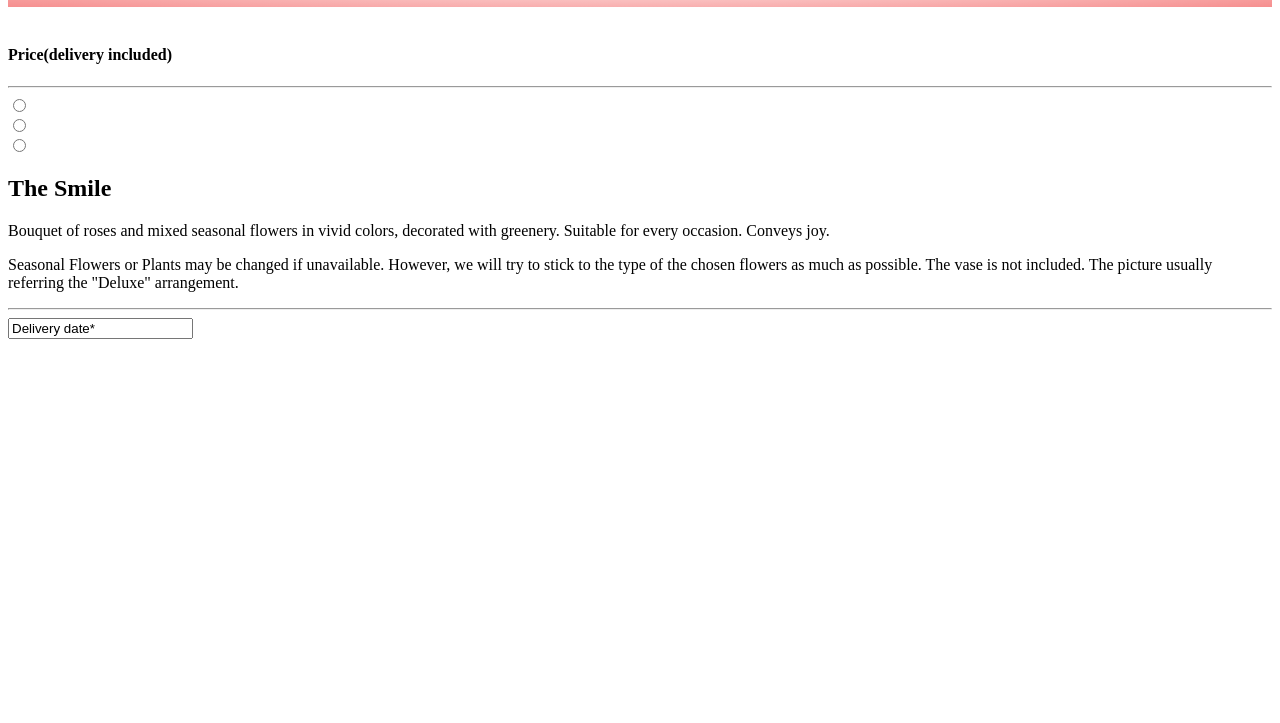
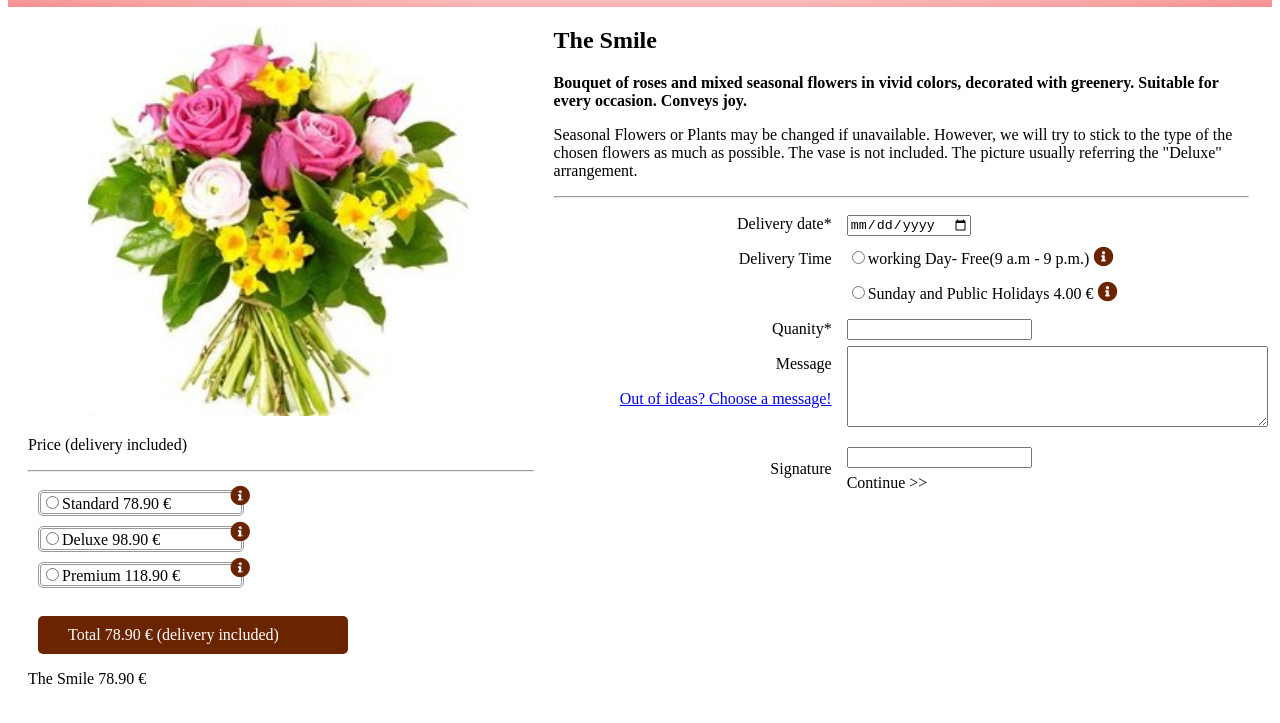
Before and after one commit to hansikaherath/EUROFLORA-shopping-website, a plain HTML site: page thesmile.html in a window 1280 px wide. Shown: the part 71-794 px from the top of the page. Drawn offline with Linux system fonts and the light colour scheme.

Commit message:
thesmile processing

```diff
--- a/css/indexstyle.css
+++ b/css/indexstyle.css
@@ -124,6 +124,7 @@ nav ul li i.fas {
   color: brown;
   font-weight: 300;
   padding-left: 10px;
+  text-decoration: none;
 }
 .exclamation {
   padding-left: 10px;
--- a/css/thesmilestyle.css
+++ b/css/thesmilestyle.css
@@ -31,3 +31,45 @@ nav ul li i.fas {
   border: none;
   color: brown;
 }
+.column1 {
+  float: left;
+  width: 40%;
+  padding: 20px;
+  height: 300px;
+}
+.column1 img {
+  padding-left: 60px;
+  width: 380px;
+  height: auto;
+}
+.column2 {
+  float: left;
+  width: 55%;
+  padding-right: 10px;
+  height: 300px;
+}
+
+/* Clear floats after the columns */
+.row:after {
+  content: "";
+  display: table;
+  clear: both;
+}
+
+.priceTag {
+  border-top: 3px double #999;
+  border-right: 3px double #999;
+  border-bottom: 3px double #999;
+  border-left: 3px double #999;
+  margin: 10px;
+  width: 200px;
+  border-radius: 5px;
+}
+
+.brownBox {
+  background-color: #6a2500;
+  padding: 10px 30px;
+  color: #ffffff;
+  border-radius: 5px;
+  margin: 10px;
+}
--- a/thesmile.html
+++ b/thesmile.html
@@ -3,7 +3,7 @@
 <html lang="en" xmlns="http://www.w3.org/1999/xhtml">
   <head>
     <meta charset="utf-8" />
-    <link rel="stylesheet" href="css\chatstyle.css" />
+    <link rel="stylesheet" href="css\thesmilestyle.css" />
     <title>The Smile | EUROFLORA</title>
     <link
       rel="stylesheet"
@@ -53,41 +53,114 @@
         </div>
       </div>
     </header>
-    <section>
-      <img src="" />
-    </section>
-    <section>
-      <h4>Price(delivery included)</h4>
+
+    <div class="row">
+      <div class="column1">
+        <img src="images/the smile.jpg" alt="" />
+        <p>Price (delivery included)</p>
         <hr />
-      <form action="">
-        <input
-          id="Radio1"
-          type="radio"
-          value="Strandard 78.90"
-          placeholder="fdfgs"
-        /><br />
-        <input id="Radio1" type="radio" value="Delux 98.90" /><br />
-        <input id="Radio1" type="radio" /><br />
-      </form>
-    </section>
-    <section>
+        <div style="width: 40%; float: left">
+          <div class="priceTag">
+            <input type="radio" name="price" value="standard" />Standard 78.90 €
+          </div>
+          <div class="priceTag">
+            <input type="radio" name="price" value="deluxe" />Deluxe 98.90 €
+          </div>
+          <div class="priceTag">
+            <input type="radio" name="price" value="Premium" />Premium 118.90 €
+          </div>
+        </div>
+        <div style="line-height: 36px">
+          <i
+            class="fa fa-info-circle"
+            style="font-size: 20px; color: #6a2500"
+          ></i
+          ><br />
+          <i
+            class="fa fa-info-circle"
+            style="font-size: 20px; color: #6a2500"
+          ></i
+          ><br />
+          <i
+            class="fa fa-info-circle"
+            style="font-size: 20px; color: #6a2500"
+          ></i
+          ><br />
+        </div>
+
+        <br />
+        <div class="brownBox" style="width: 250px">
+          Total 78.90 € (delivery included)
+        </div>
+        <p>The Smile 78.90 €</p>
+      </div>
+
+      <div class="column2">
         <h2>The Smile</h2>
-      <p class="para2">
-        Bouquet of roses and mixed seasonal flowers in vivid colors, decorated
-        with greenery. Suitable for every occasion. Conveys joy.
+        <p>
+          <b
+            >Bouquet of roses and mixed seasonal flowers in vivid colors,
+            decorated with greenery. Suitable for every occasion. Conveys
+            joy.</b
+          >
         </p>
-      <p class="para3">
+        <p>
           Seasonal Flowers or Plants may be changed if unavailable. However, we
-        will try to stick to the type of the chosen flowers as much as possible.
-        The vase is not included. The picture usually referring the "Deluxe"
-        arrangement.
+          will try to stick to the type of the chosen flowers as much as
+          possible. The vase is not included. The picture usually referring the
+          "Deluxe" arrangement.
         </p>
         <hr />
-    </section>
-    <section>
-      <form>
-        <input id="Button1" type="text" value="Delivery date*" />
+        <div>
+          <form action="">
+            <div
+              style="
+                float: left;
+                width: 40%;
+                text-align: right;
+                line-height: 35px;
+                padding-right: 15px;
+              "
+            >
+              <label for="deleveryDate">Delivery date*</label><br />
+              <label for="deleveryTime">Delivery Time</label><br />
+              <br />
+              <label for="quanity">Quanity*</label><br />
+              <label for="message">Message</label><br />
+              <a href="#">Out of ideas? Choose a message!</a><br /><br />
+              <label for="signature">Signature</label>
+            </div>
+            <div style="float: left; width: 55%; line-height: 35px">
+              <input type="date" name="deleveryDate" /><br />
+              <input
+                type="radio"
+                name="deleveryTime"
+                value="workingDays"
+              />working Day- Free(9 a.m - 9 p.m.)
+              <i
+                class="fa fa-info-circle"
+                style="font-size: 20px; color: #6a2500"
+              ></i
+              ><br />
+              <input
+                type="radio"
+                name="deleveryTime"
+                value="nonworkingDays"
+              />Sunday and Public Holidays 4.00 €
+              <i
+                class="fa fa-info-circle"
+                style="font-size: 20px; color: #6a2500"
+              ></i>
+              <input type="number" name="quanity" />
+              <textarea name="message" id="" cols="50" rows="5"></textarea
+              ><br />
+              <input type="text" name="signature" />
+            </div>
           </form>
-    </section>
+        </div>
+
+        <div class="Continue">Continue >></div>
+      </div>
+    </div>
   </body>
 </html>
```
Also changed, not shown: index.html (+3 -2 lines). Lines whose indentation alone changed are shown as unchanged.
